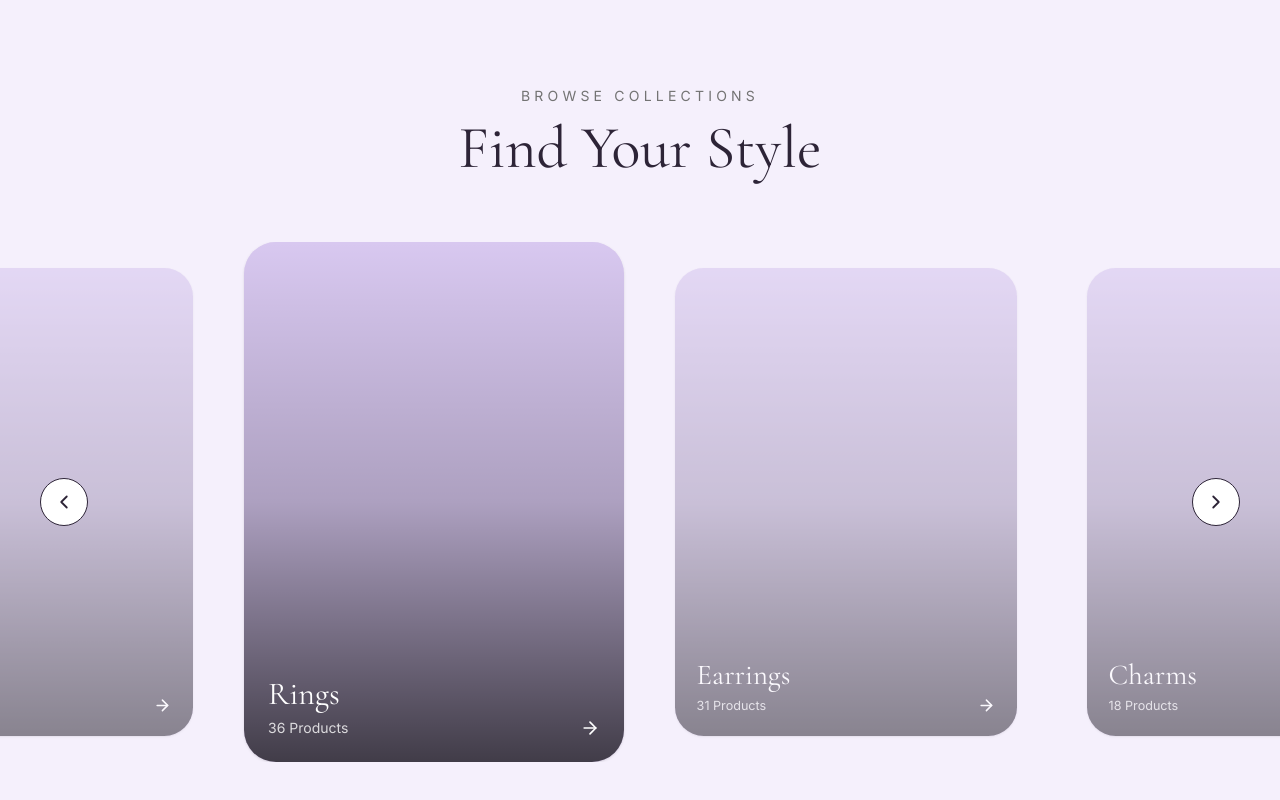
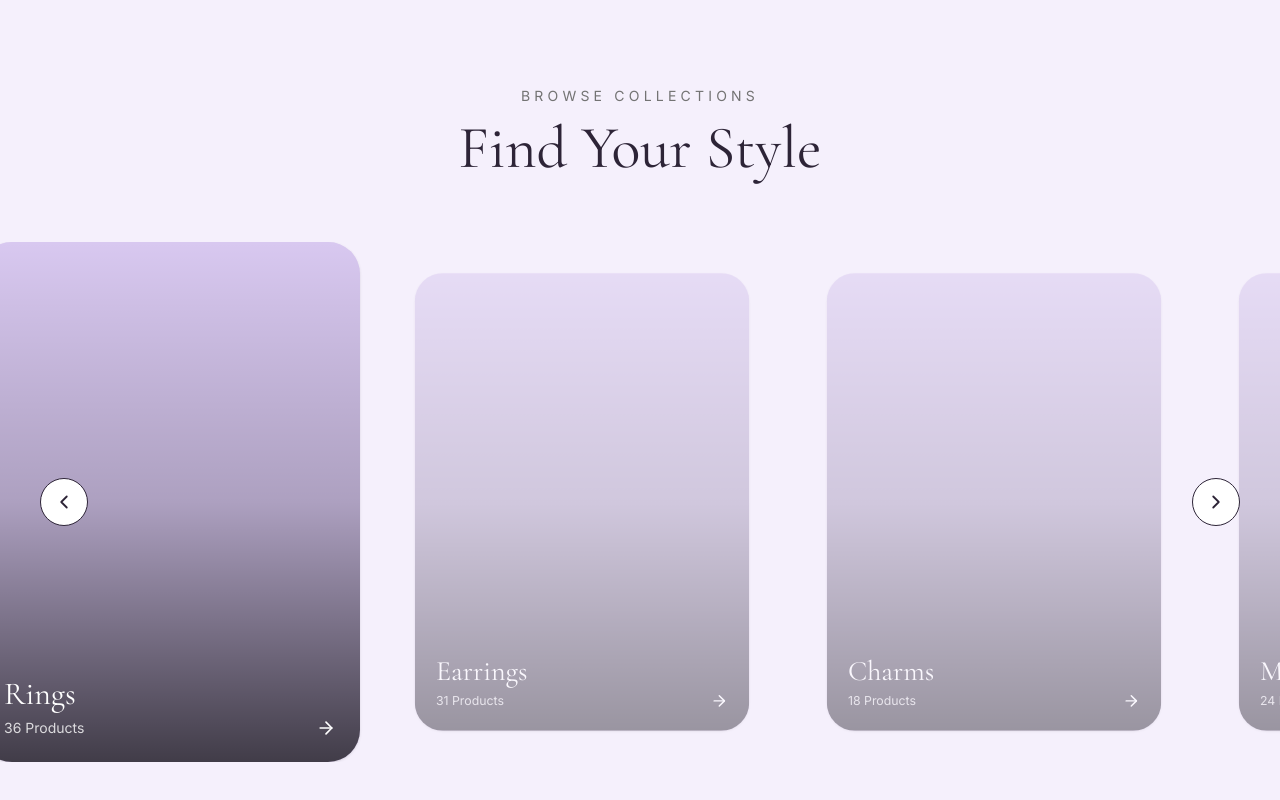
Before and after one commit to thepurplestudios/retail-interactive-experience, a Next.js app: page / in a window 1280 px wide. Shown: the part 1016-1816 px from the top of the page. Built offline with nearby package versions, Linux system fonts and the light colour scheme.

Commit message:
feat(categories): implement animated desktop carousel

```diff
--- a/src/components/categories/layouts/DesktopLayout.tsx
+++ b/src/components/categories/layouts/DesktopLayout.tsx
@@ -1,6 +1,7 @@
 "use client";
 
 import { useState } from "react";
+import { motion } from "framer-motion";
 
 import { ChevronLeft, ChevronRight } from "lucide-react";
 
@@ -10,6 +11,17 @@ import { DESKTOP_CATEGORY_LAYOUT } from "../data/desktop";
 
 export default function DesktopLayout() {
   const [activeIndex, setActiveIndex] = useState(2);
+
+  const CARD_SPACE =
+    DESKTOP_CATEGORY_LAYOUT.carousel.cardWidth +
+    DESKTOP_CATEGORY_LAYOUT.carousel.gap;
+
+  const CENTER_OFFSET =
+    (DESKTOP_CATEGORY_LAYOUT.section.maxWidth -
+      DESKTOP_CATEGORY_LAYOUT.carousel.cardWidth) /
+    2;
+
+  const translateX = CENTER_OFFSET - activeIndex * CARD_SPACE;
   return (
     <section
       className="
@@ -83,10 +95,19 @@ export default function DesktopLayout() {
           </button>
           <div className="flex justify-center">
             {/* Card */}
-            <div
+            <motion.div
               className="flex items-center"
               style={{
                 gap: DESKTOP_CATEGORY_LAYOUT.carousel.gap,
+              }}
+              animate={{
+                x: translateX,
+              }}
+              transition={{
+                type: "spring",
+                stiffness: 120,
+                damping: 22,
+                mass: 0.9,
               }}
             >
               {CATEGORIES.map((category, index) => (
@@ -96,7 +117,11 @@ export default function DesktopLayout() {
                     shrink-0
                     transition-all
                     duration-500
-                    ${index === activeIndex ? "scale-100 opacity-100" : "scale-90 opacity-60"}
+                    ${
+                      index === activeIndex
+                        ? "scale-100 opacity-100 z-10"
+                        : "scale-[0.88] opacity-50"
+                    }
                     `}
                   style={{
                     width: DESKTOP_CATEGORY_LAYOUT.carousel.cardWidth,
@@ -111,7 +136,7 @@ export default function DesktopLayout() {
                   />
                 </div>
               ))}
-            </div>
+            </motion.div>
           </div>
           {/* Right */}
           <button
```
